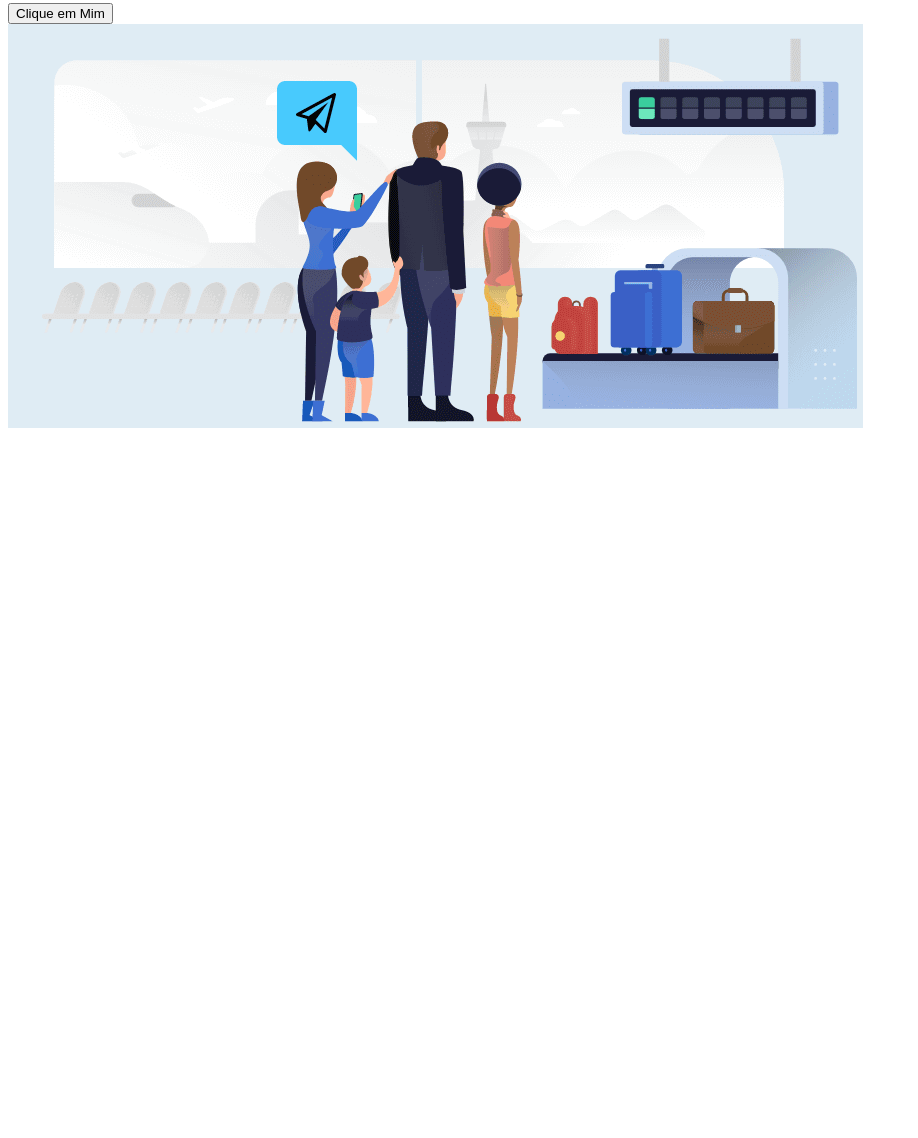
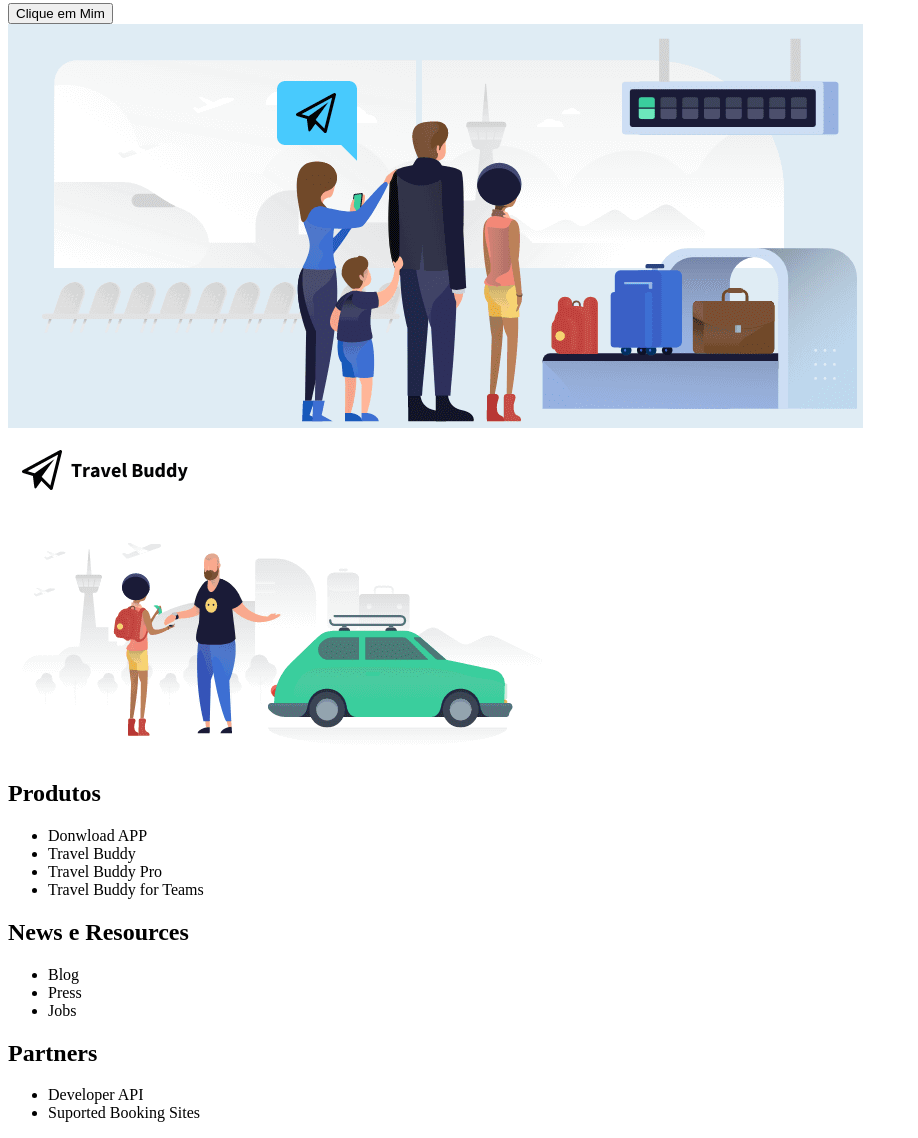
Before and after one commit to pablo00x1/projetobase, a plain HTML site: page index.html in a window 1280 px wide. Shown: the part 1953-3091 px from the top of the page, without its empty margins (0-918 px from the left). Before the commit the page ends 2393 px from the top, so only its background shows below. Drawn offline with Linux system fonts and the light colour scheme.

Commit message:
Add files via upload

```diff
--- a/index.html
+++ b/index.html
@@ -100,5 +100,43 @@
 
     </section>
 
+    <footer>
+        <div class="footer">
+            <div>
+                <img src="footer.png">
+            </div>
+            <div class="titulo">
+                <h2>Produtos</h2>
+                <ul>
+                    <li>Donwload APP</li>
+                    <li>Travel Buddy</li>
+                    <li>Travel Buddy Pro</li>
+                    <li>Travel Buddy for Teams</li>
+                </ul>
+
+            </div>
+
+            <div class="titulo">
+                <h2>News e Resources</h2>
+                <ul>
+                    <li>Blog</li>
+                    <li>Press</li>
+                    <li>Jobs</li>
+                </ul>
+
+            </div>
+            <div class="titulo">
+                <h2>Partners</h2>
+                <ul>
+                    <li>Developer API</li>
+                    <li>Suported Booking Sites</li>
+                </ul>
+
+            </div>
+        </div>
+
+
+    </footer>
+
 </body>
 </html>
```
